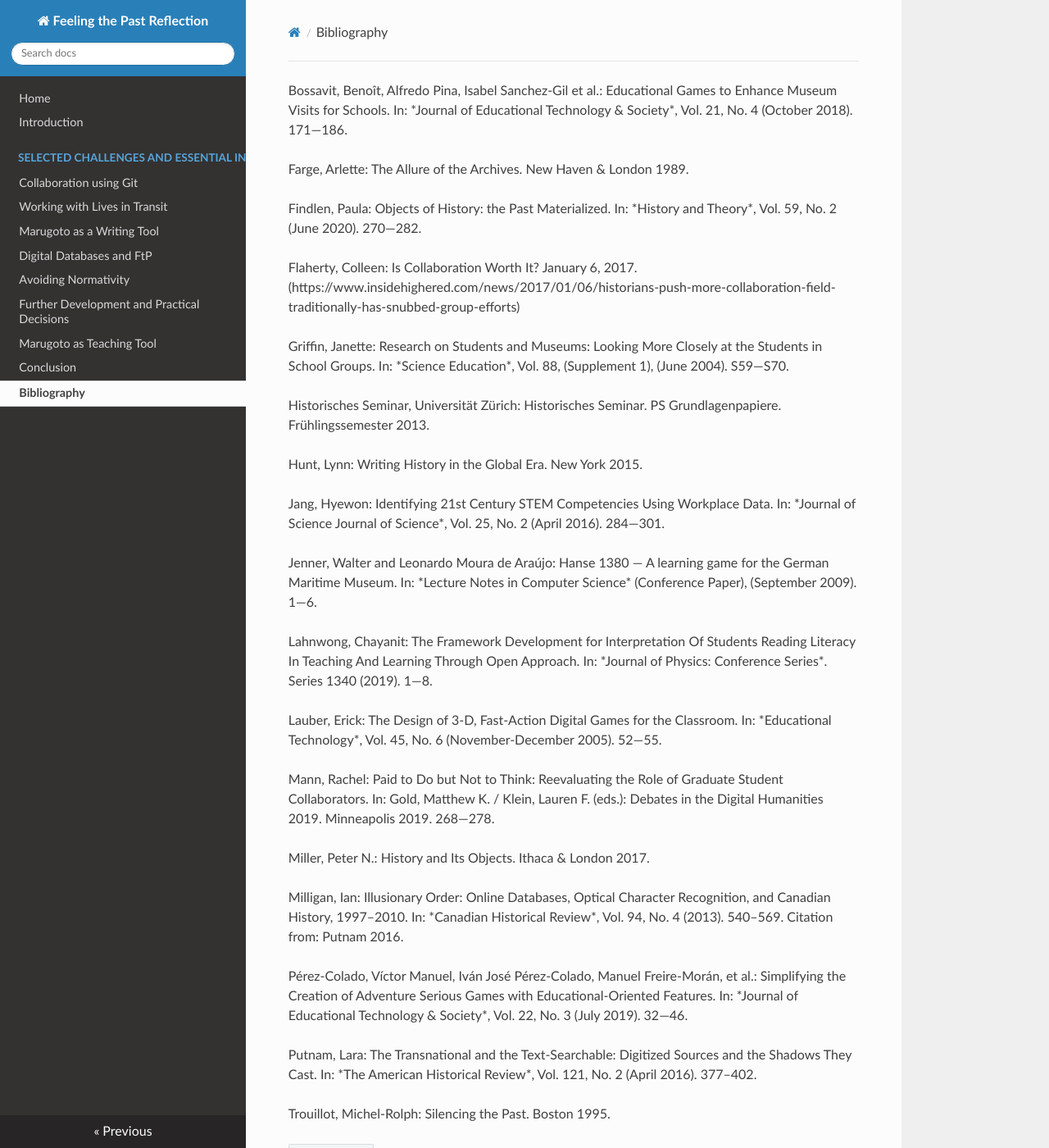
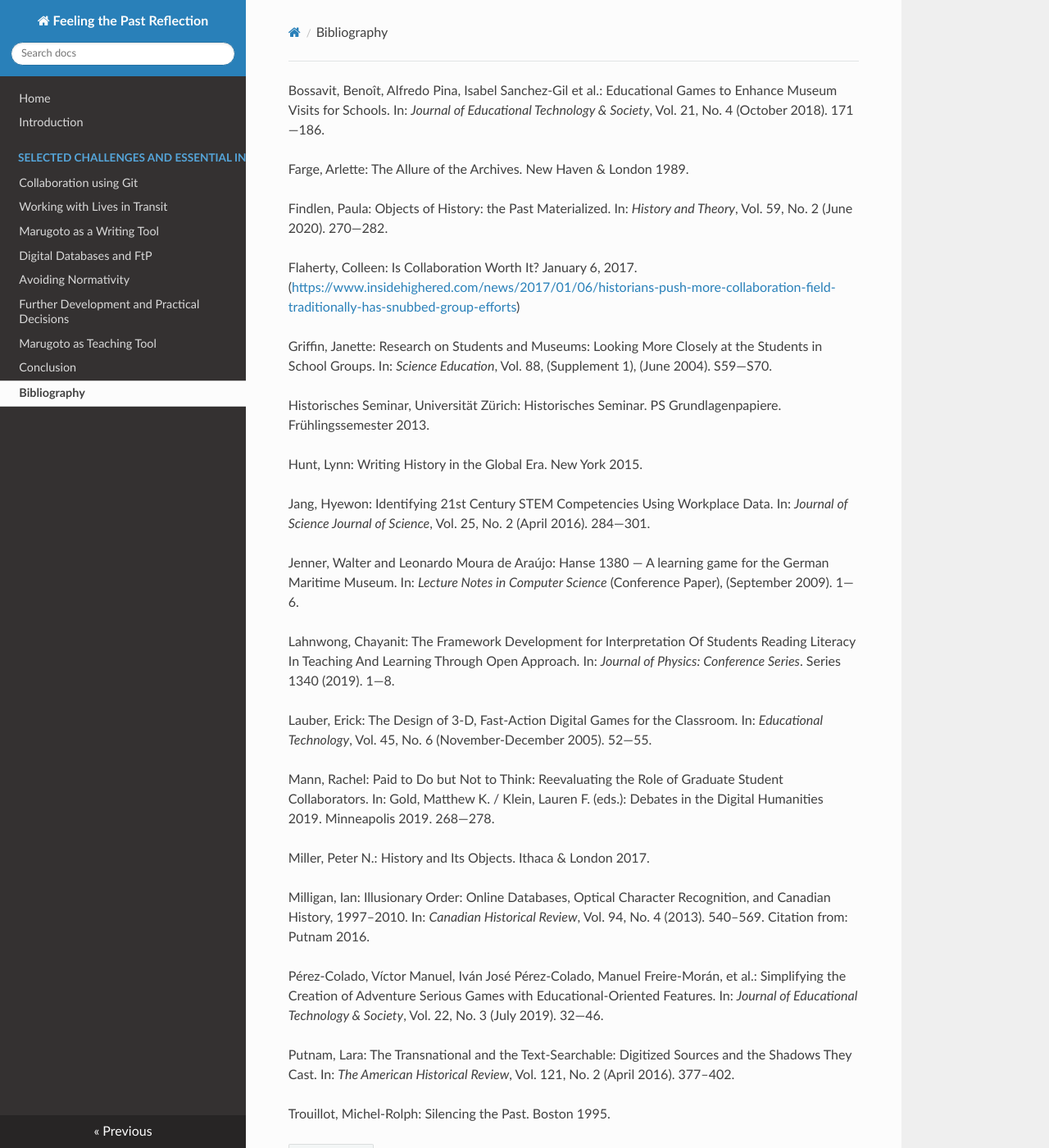
Before and after one commit to henokemp/university-work, an MkDocs documentation site: the page built from docs/bibliography.md, in a window 1280 px wide and 1400 px high. Shown: the whole window at 82% size. Built offline with MkDocs 1.6.1, drawn with Linux system fonts in a browser that asks for light colours; nearby versions of some CDN libraries.

Commit message:
italics & links

```diff
--- a/docs/bibliography.md
+++ b/docs/bibliography.md
@@ -1,33 +1,33 @@
-<p id="bossavit-et-al-2018">Bossavit, Benoît, Alfredo Pina, Isabel Sanchez-Gil et al.: Educational Games to Enhance Museum Visits for Schools. In: *Journal of Educational Technology & Society*, Vol. 21, No. 4 (October 2018). 171—186.</p>
+<p id="bossavit-et-al-2018">Bossavit, Benoît, Alfredo Pina, Isabel Sanchez-Gil et al.: Educational Games to Enhance Museum Visits for Schools. In: <em>Journal of Educational Technology & Society</em>, Vol. 21, No. 4 (October 2018). 171—186.</p>
 
 <p id="farge-1989">Farge, Arlette: The Allure of the Archives. New Haven & London 1989.</p>
 
-<p id="findlen-2020">Findlen, Paula: Objects of History: the Past Materialized. In: *History and Theory*, Vol. 59, No. 2 (June 2020). 270—282.</p>
+<p id="findlen-2020">Findlen, Paula: Objects of History: the Past Materialized. In: <em>History and Theory</em>, Vol. 59, No. 2 (June 2020). 270—282.</p>
 
-<p id="flaherty-2017">Flaherty, Colleen: Is Collaboration Worth It? January 6, 2017. (https://www.insidehighered.com/news/2017/01/06/historians-push-more-collaboration-field-traditionally-has-snubbed-group-efforts)</p>
+<p id="flaherty-2017">Flaherty, Colleen: Is Collaboration Worth It? January 6, 2017. (<a>https://www.insidehighered.com/news/2017/01/06/historians-push-more-collaboration-field-traditionally-has-snubbed-group-efforts</a>)</p>
 
-<p id="griffin-2004">Griffin, Janette: Research on Students and Museums: Looking More Closely at the Students in School Groups. In: *Science Education*, Vol. 88, (Supplement 1), (June 2004). S59—S70.</p>
+<p id="griffin-2004">Griffin, Janette: Research on Students and Museums: Looking More Closely at the Students in School Groups. In: <em>Science Education</em>, Vol. 88, (Supplement 1), (June 2004). S59—S70.</p>
 
 <p id="historisches-seminar-2013">Historisches Seminar, Universität Zürich: Historisches Seminar. PS Grundlagenpapiere. Frühlingssemester 2013.</p>
 
 <p id="hunt-2015">Hunt, Lynn: Writing History in the Global Era. New York 2015.</p>
 
-<p id="jang-2016">Jang, Hyewon: Identifying 21st Century STEM Competencies Using Workplace Data. In: *Journal of Science Journal of Science*, Vol. 25, No. 2 (April 2016). 284—301.</p>
+<p id="jang-2016">Jang, Hyewon: Identifying 21st Century STEM Competencies Using Workplace Data. In: <em>Journal of Science Journal of Science</em>, Vol. 25, No. 2 (April 2016). 284—301.</p>
 
-<p id="jenner-and-de-araujo-2009">Jenner, Walter and Leonardo Moura de Araújo: Hanse 1380 — A learning game for the German Maritime Museum. In: *Lecture Notes in Computer Science* (Conference Paper), (September 2009). 1—6.</p>
+<p id="jenner-and-de-araujo-2009">Jenner, Walter and Leonardo Moura de Araújo: Hanse 1380 — A learning game for the German Maritime Museum. In: <em>Lecture Notes in Computer Science</em> (Conference Paper), (September 2009). 1—6.</p>
 
-<p id="lahnwong-2019">Lahnwong, Chayanit: The Framework Development for Interpretation Of Students Reading Literacy In Teaching And Learning Through Open Approach. In: *Journal of Physics: Conference Series*. Series 1340 (2019). 1—8.</p>
+<p id="lahnwong-2019">Lahnwong, Chayanit: The Framework Development for Interpretation Of Students Reading Literacy In Teaching And Learning Through Open Approach. In: <em>Journal of Physics: Conference Series</em>. Series 1340 (2019). 1—8.</p>
 
-<p id="lauber-2005">Lauber, Erick: The Design of 3-D, Fast-Action Digital Games for the Classroom. In: *Educational Technology*, Vol. 45, No. 6 (November-December 2005). 52—55.</p>
+<p id="lauber-2005">Lauber, Erick: The Design of 3-D, Fast-Action Digital Games for the Classroom. In: <em>Educational Technology</em>, Vol. 45, No. 6 (November-December 2005). 52—55.</p>
 
 <p id="mann-2019">Mann, Rachel: Paid to Do but Not to Think: Reevaluating the Role of Graduate Student Collaborators. In: Gold, Matthew K. / Klein, Lauren F. (eds.): Debates in the Digital Humanities 2019. Minneapolis 2019. 268—278.</p>
 
 <p id="miller-2017">Miller, Peter N.: History and Its Objects. Ithaca & London 2017.</p>
 
-<p id="milligan-2013">Milligan, Ian: Illusionary Order: Online Databases, Optical Character Recognition, and Canadian History, 1997–2010. In: *Canadian Historical Review*, Vol. 94, No. 4 (2013). 540–569. Citation from: Putnam 2016.</p>
+<p id="milligan-2013">Milligan, Ian: Illusionary Order: Online Databases, Optical Character Recognition, and Canadian History, 1997–2010. In: <em>Canadian Historical Review</em>, Vol. 94, No. 4 (2013). 540–569. Citation from: Putnam 2016.</p>
 
-<p id="perez-colado-et-al-2019">Pérez-Colado, Víctor Manuel, Iván José Pérez-Colado, Manuel Freire-Morán, et al.: Simplifying the Creation of Adventure Serious Games with Educational-Oriented Features. In: *Journal of Educational Technology & Society*, Vol. 22, No. 3 (July 2019). 32—46.</p>
+<p id="perez-colado-et-al-2019">Pérez-Colado, Víctor Manuel, Iván José Pérez-Colado, Manuel Freire-Morán, et al.: Simplifying the Creation of Adventure Serious Games with Educational-Oriented Features. In: <em>Journal of Educational Technology & Society</em>, Vol. 22, No. 3 (July 2019). 32—46.</p>
 
-<p id="putnam-2016">Putnam, Lara: The Transnational and the Text-Searchable: Digitized Sources and the Shadows They Cast. In: *The American Historical Review*, Vol. 121, No. 2 (April 2016). 377–402.</p>
+<p id="putnam-2016">Putnam, Lara: The Transnational and the Text-Searchable: Digitized Sources and the Shadows They Cast. In: <em>The American Historical Review</em>, Vol. 121, No. 2 (April 2016). 377–402.</p>
 
 <p id="trouillot">Trouillot, Michel-Rolph: Silencing the Past. Boston 1995.</p>
```
